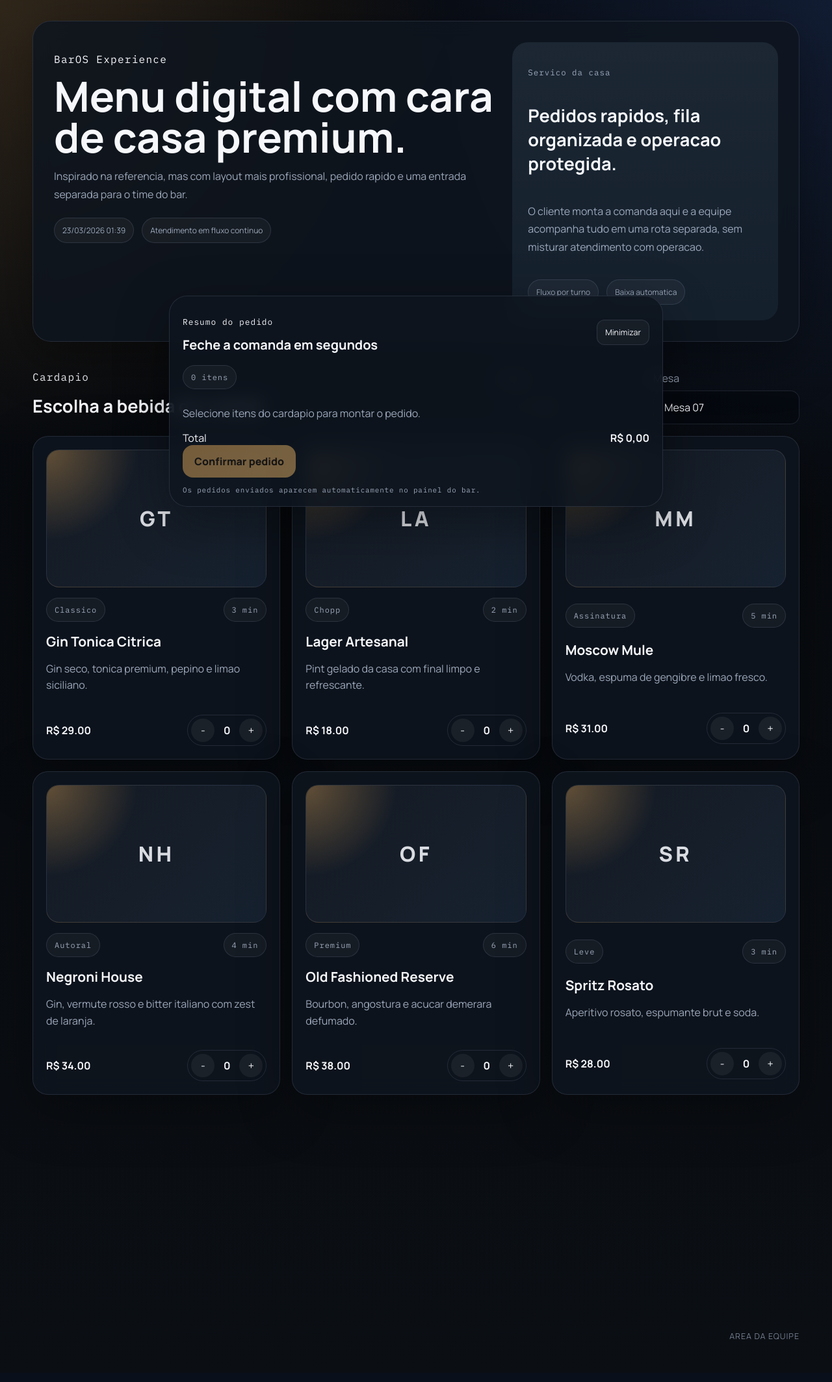
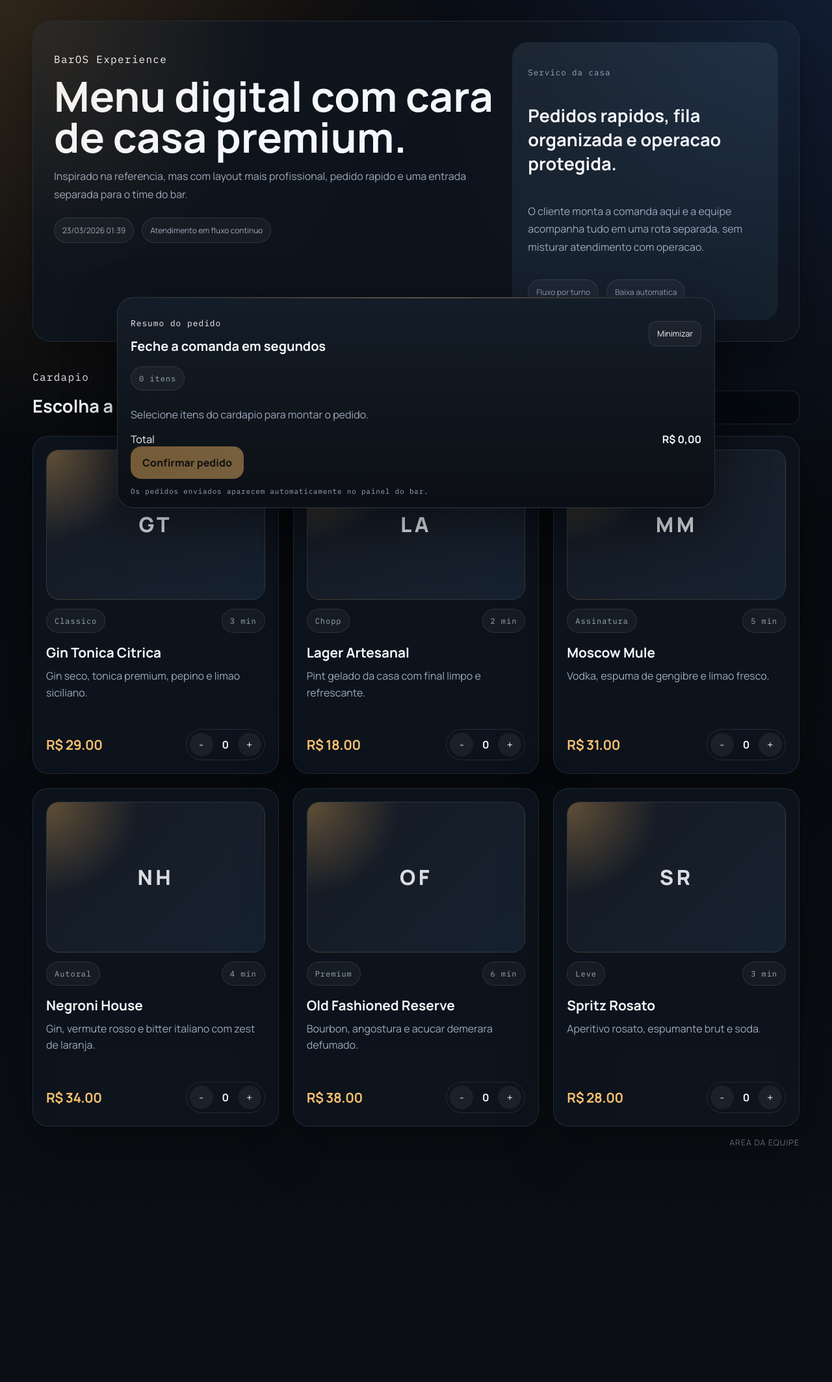
Before and after one commit to javaaaaa-271/BARZOS, a Flask app: page / in a window 1280 px wide. Shown: the whole page at 65% size. Before the commit the page ends 2062 px from the top, so only its background shows below. Run offline with Flask 3, Linux system fonts and the light colour scheme; data comes from the database, SQL or seed files in the repository.

Commit message:
Add files via upload

```diff
--- a/BarOS/static/app.js
+++ b/BarOS/static/app.js
@@ -8,13 +8,27 @@ const currencyFormatter = new Intl.NumberFormat("pt-BR", {
 
 const orderSummary = document.getElementById("order-summary");
 const orderTotal = document.getElementById("order-total");
+const orderCountBadge = document.getElementById("order-count-badge");
 const submitOrderButton = document.getElementById("submit-order");
 const confirmationModal = document.getElementById("confirmation-modal");
 const confirmationCode = document.getElementById("confirmation-code");
 const confirmationText = document.getElementById("confirmation-text");
+const checkoutPanel = document.querySelector(".checkout-panel");
+const toggleCheckoutButton = document.getElementById("toggle-checkout");
+let checkoutCollapsed = false;
 
 function updateCardQuantity(card, nextQuantity) {
   card.querySelector(".qty-value").textContent = String(nextQuantity);
+}
+
+function updateCheckoutToggle(collapsed) {
+  if (!toggleCheckoutButton || !checkoutPanel) {
+    return;
+  }
+  checkoutCollapsed = collapsed;
+  checkoutPanel.classList.toggle("is-collapsed", collapsed);
+  toggleCheckoutButton.textContent = collapsed ? "Expandir" : "Minimizar";
+  toggleCheckoutButton.setAttribute("aria-expanded", collapsed ? "false" : "true");
 }
 
 function buildSummary() {
@@ -25,11 +39,16 @@ function buildSummary() {
     })
     .filter(Boolean);
 
+  const totalItems = selected.reduce((sum, item) => sum + item.quantity, 0);
+  orderCountBadge.textContent = `${totalItems} ${totalItems === 1 ? "item" : "itens"}`;
+  checkoutPanel?.classList.toggle("has-items", totalItems > 0);
+
   if (!selected.length) {
     orderSummary.className = "summary-list empty-state";
     orderSummary.textContent = "Selecione itens do cardapio para montar o pedido.";
     orderTotal.textContent = "R$ 0,00";
     submitOrderButton.disabled = true;
+    updateCheckoutToggle(false);
     return;
   }
 
@@ -88,6 +107,7 @@ async function submitOrder() {
     body: JSON.stringify({
       customer_name: customerName,
       table_label: tableLabel,
+      source: "menu-digital",
       items: selectedItems,
     }),
   });
@@ -122,6 +142,10 @@ document.querySelectorAll(".menu-card").forEach((card) => {
   });
 });
 
+toggleCheckoutButton?.addEventListener("click", () => {
+  updateCheckoutToggle(!checkoutCollapsed);
+});
+
 submitOrderButton?.addEventListener("click", submitOrder);
 
 document.getElementById("close-confirmation")?.addEventListener("click", () => {
--- a/BarOS/static/dashboard.js
+++ b/BarOS/static/dashboard.js
@@ -78,7 +78,7 @@ function renderCompleted(orders) {
           <span class="status-badge">Concluido</span>
         </div>
         <h3>${order.customer_name}</h3>
-        <p>${order.table_label} · concluido em ${order.completed_at || order.created_at}</p>
+        <p>${order.table_label} / concluido em ${order.completed_at || order.created_at}</p>
         <ul>${renderOrderItems(order.items)}</ul>
       </article>
     `
@@ -143,7 +143,7 @@ function renderInventory(items) {
       <article class="inventory-row" data-item-id="${item.id}">
         <div class="inventory-copy">
           <strong>${item.name}</strong>
-          <p>${item.category} · ${item.stock_level} ${item.unit} / minimo ${item.par_level}</p>
+          <p>${item.category} / ${item.stock_level} ${item.unit} / minimo ${item.par_level}</p>
           <span class="muted-note">Atualizado ${item.updated_at}</span>
         </div>
         <div class="inventory-actions">
@@ -203,7 +203,7 @@ function renderShiftHistory(shifts) {
       const bebidaMaisVendida = shift.summary.bebida_mais_vendida?.name || "Sem dados";
       const horarioPico = shift.summary.horario_pico?.label || "Sem dados";
       const observacoes = Array.isArray(shift.observations) && shift.observations.length
-        ? shift.observations.join(" · ")
+        ? shift.observations.join(" / ")
         : "Sem observacoes registradas.";
 
       return `
--- a/BarOS/static/styles.css
+++ b/BarOS/static/styles.css
@@ -60,6 +60,10 @@ input {
   padding: 32px 0 48px;
 }
 
+.customer-shell {
+  padding-bottom: 360px;
+}
+
 .hero-panel,
 .menu-card,
 .checkout-panel,
@@ -79,6 +83,21 @@ input {
   gap: 24px;
   padding: 32px;
   border-radius: 28px;
+}
+
+.hero-panel-premium {
+  position: relative;
+  overflow: hidden;
+}
+
+.hero-panel-premium::after {
+  content: "";
+  position: absolute;
+  inset: 0;
+  background:
+    radial-gradient(circle at 0% 0%, rgba(242, 179, 93, 0.12), transparent 28%),
+    radial-gradient(circle at 100% 0%, rgba(79, 138, 255, 0.1), transparent 32%);
+  pointer-events: none;
 }
 
 .hero-copy h1,
@@ -229,21 +248,52 @@ input {
   gap: 18px;
 }
 
+.premium-product-grid {
+  gap: 22px;
+}
+
 .menu-card {
   border-radius: 24px;
   padding: 20px;
   display: grid;
   gap: 16px;
+  position: relative;
+  overflow: hidden;
+  transition: transform 0.22s ease, border-color 0.22s ease, box-shadow 0.22s ease;
+}
+
+.premium-product-card:hover {
+  transform: translateY(-4px);
+  border-color: rgba(242, 179, 93, 0.35);
+  box-shadow: 0 28px 90px rgba(0, 0, 0, 0.42);
 }
 
 .menu-card-media {
   border-radius: 20px;
   overflow: hidden;
-  aspect-ratio: 16 / 10;
+  aspect-ratio: 16 / 11;
+  position: relative;
   background:
     linear-gradient(135deg, rgba(242, 179, 93, 0.18), rgba(79, 138, 255, 0.12)),
     rgba(255, 255, 255, 0.03);
   border: 1px solid rgba(255, 255, 255, 0.04);
+}
+
+.menu-badge-combo {
+  position: absolute;
+  top: 14px;
+  right: 14px;
+  z-index: 1;
+  padding: 8px 10px;
+  border-radius: 999px;
+  background: linear-gradient(135deg, rgba(106, 80, 255, 0.95), rgba(75, 107, 251, 0.88));
+  color: #ffffff;
+  font-size: 0.7rem;
+  font-family: "IBM Plex Mono", monospace;
+  letter-spacing: 0.08em;
+  text-transform: uppercase;
+  border: 1px solid rgba(255, 255, 255, 0.14);
+  box-shadow: 0 12px 30px rgba(76, 82, 180, 0.28);
 }
 
 .menu-card-image,
@@ -293,6 +343,10 @@ input {
   gap: 12px;
 }
 
+.menu-card-meta-row {
+  margin-top: -2px;
+}
+
 .menu-card h3,
 .order-card h3 {
   margin: 0;
@@ -309,8 +363,25 @@ input {
 
 .combo-note {
   margin: -8px 0 0;
-  color: #88b8ff;
-  font-size: 0.82rem;
+  color: #b6c7ff;
+  font-size: 0.78rem;
+}
+
+.menu-card-content {
+  display: grid;
+  gap: 10px;
+  align-content: start;
+  min-height: 116px;
+}
+
+.menu-card-content p {
+  margin: 0;
+}
+
+.menu-price {
+  font-size: 1.3rem;
+  color: var(--accent-strong);
+  letter-spacing: -0.02em;
 }
 
 .qty-picker {
@@ -344,14 +415,31 @@ input {
 }
 
 .checkout-panel {
-  position: sticky;
-  bottom: 20px;
-  margin-top: 22px;
+  position: fixed;
+  left: 50%;
+  bottom: 18px;
+  transform: translateX(-50%);
+  margin-top: 0;
   padding: 18px 20px;
-  border-radius: 28px;
-  width: min(760px, 100%);
-  margin-left: auto;
-  margin-right: auto;
+  border-radius: 26px;
+  width: min(920px, calc(100% - 32px));
+  margin-left: 0;
+  margin-right: 0;
+  z-index: 40;
+  background:
+    linear-gradient(180deg, rgba(20, 29, 41, 0.96), rgba(11, 15, 20, 0.94)),
+    var(--panel);
+  border-color: rgba(196, 214, 255, 0.14);
+  box-shadow: 0 24px 80px rgba(0, 0, 0, 0.45);
+}
+
+.checkout-panel::before {
+  content: "";
+  position: absolute;
+  inset: 0 0 auto;
+  height: 1px;
+  background: linear-gradient(90deg, transparent, rgba(242, 179, 93, 0.55), transparent);
+  pointer-events: none;
 }
 
 .checkout-header,
```
Also changed, not shown: other parts of BarOS/static/styles.css (+106 -5 lines).
